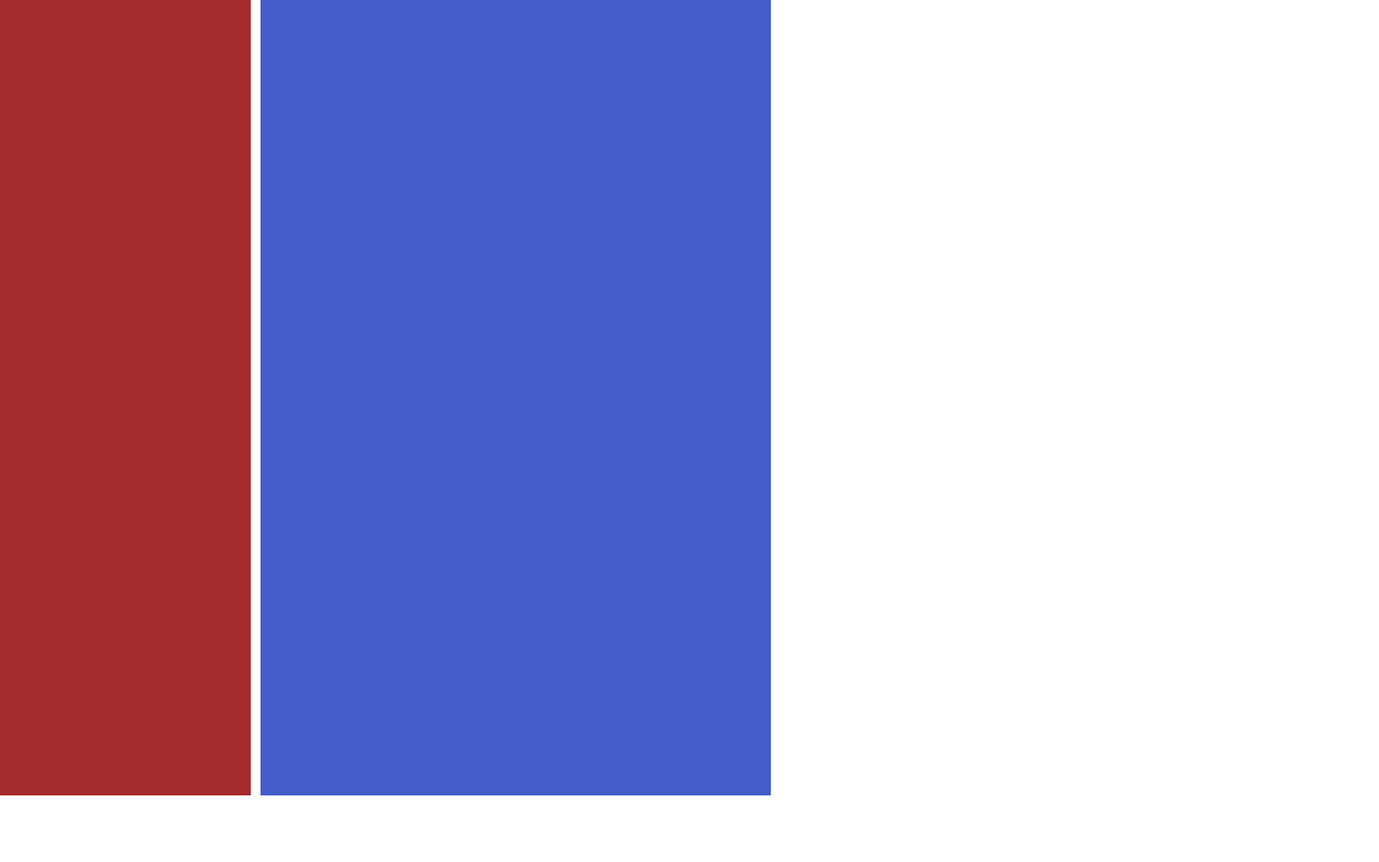
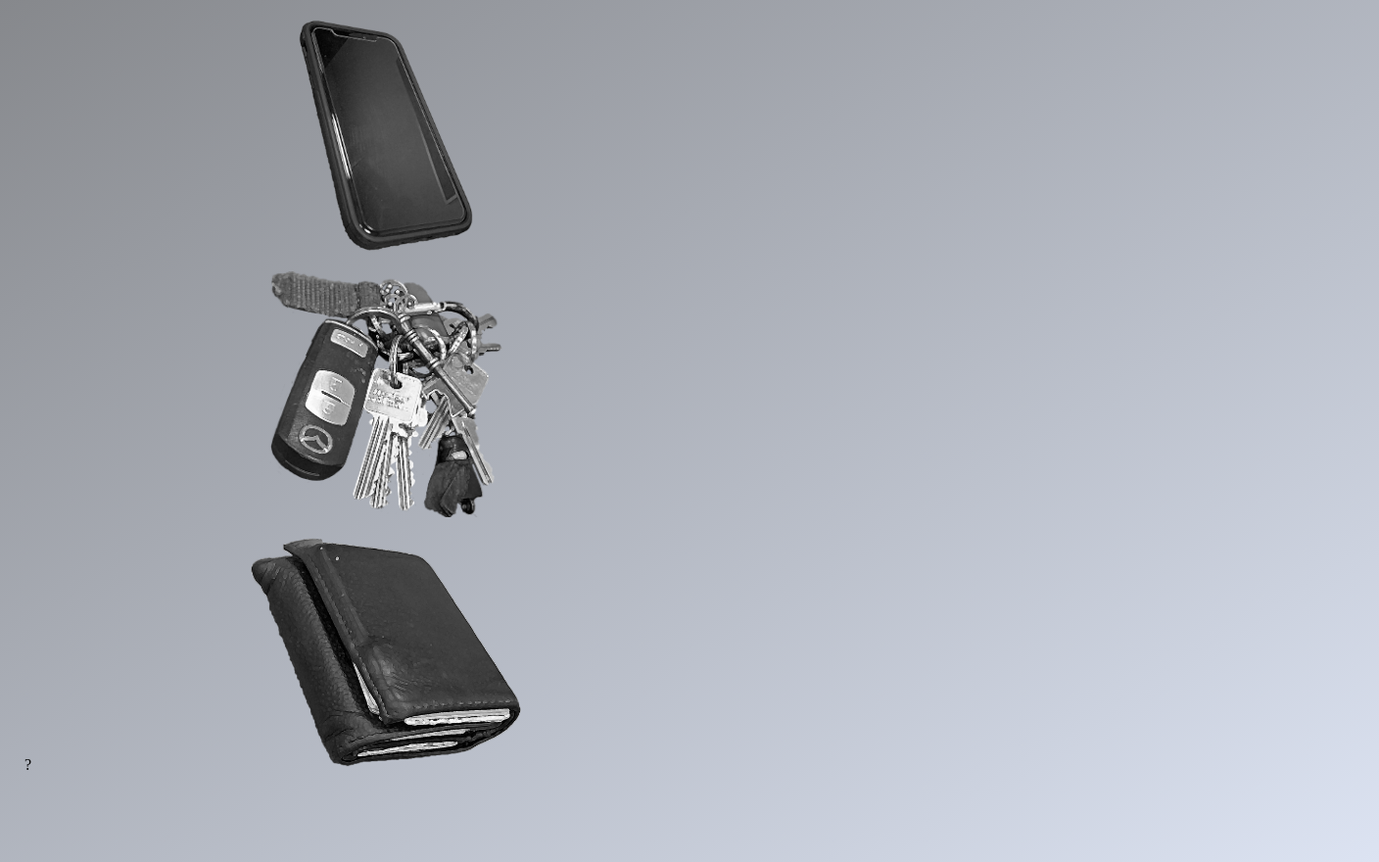
Before and after one commit to lovick/pocketfull, a website: page dev/index.html in a window 1280 px wide. Shown: the whole page at 98% size, 1408 px wide, since content can reach past the window. Before the commit the page ends 812 px from the top, so only its background shows below. Drawn offline with Linux system fonts and the light colour scheme.

Commit message:
Real layout initialized, added a help button as placeholder.

```diff
--- a/dev/index.html
+++ b/dev/index.html
@@ -8,15 +8,16 @@
         <link rel="stylesheet" type="text/css" href="css/styles.css">
     </head>
     <body>
-        <nav>
-            <ul>
-                <li><img src="images/phone500.png" alt="My iPhone" /></li>
-                <li><img src="images/keys500.png" alt="My keys" /></li>
-                <li><img src="images/wallet500.png" alt="My wallet" /></li>
-            </ul>
-        </nav>
         <section>
 
         </section>
+        <img id="phone" src="images/phone500.png" alt="My iPhone" />
+        <img id="keys" src="images/keys500.png" alt="My keys" />
+        <img id="wallet" src="images/wallet500.png" alt="My wallet" />
+        <aside>
+
+        </aside>
+
+        <a id="help">?</a>
     </body>
 </html>
--- a/dev/scss/styles.scss
+++ b/dev/scss/styles.scss
@@ -8,56 +8,59 @@
 
 
 html {
-    height: 100%;
+    /* I'm not going to pretend this makes sense.
+       This combined with the width and height at 90%
+       in the body tag, makes it so that the
+       background fills consistently. Somehow. */
+    height: 110%;
+    width: 110%;
+    overflow: hidden;
 }
 
 body {
     /* Defaulting to Mobile CSS.
        This also sets the overall container for
        the page to use CSS Grid. */
+    width: 90%;
     max-width: 768px;
-    height: 100%;
+    height: 90%;
     display: grid;
-    grid-template-columns: repeat(3, 33.3%);
+    grid-template-columns: 10% 80% 10%;
     grid-gap: 10px;
     grid-auto-rows: minmax(33%, auto);
-    div {
-        background-color: orange;
-    }
+    background: linear-gradient(to bottom right, #86888c, #dce3f2) no-repeat;
 }
 
-nav {
-    grid-column: 1;
-    grid-row: 1 / 4;
-    background-color: rgb(165, 44, 44);
+img {
+    margin: auto;
+    padding: 5px;
+    grid-column: 2;
+    max-height: 100%;
+}
+#phone {
+    grid-row: 1;
+    padding-top: 20px;
+}
+#keys {
+    grid-row: 2;
+}
+#wallet {
+    grid-row: 3;
+    padding-bottom: 20px;
 }
 
-ul {
-    list-style-type: none;
-    padding: 0;
-    margin: 0;
-    height: 100%;
-    width: 100%;
-    li {
-        display: inline-block;
-        position: relative;
-        height: 33.3%;
-        img {
-            position: absolute;
-            top: 50%;
-            display: block;
-            margin: auto;
-            margin-top: 10%;
-            margin-bottom: 10%;
-            padding: auto;
-            width: 80%;
-            height: 100%;
-        }
-    }
+aside {
+    grid-column: 3;
+    grid-row: 1 / 4;
 }
 
 section {
-    grid-column: 2 / 4;
+    grid-column: 1;
     grid-row: 1 / 4;
-    background-color: #445dcb;
 }
+
+#help {
+    position: absolute;
+    bottom: 10px;
+    left: 25px;
+}
--- a/package.json
+++ b/package.json
@@ -19,6 +19,7 @@
   "devDependencies": {
     "browser-sync": "^2.23.6",
     "gulp": "^3.9.1",
-    "gulp-sass": "^3.1.0"
+    "gulp-sass": "^3.1.0",
+    "jshint": "^2.9.5"
   }
 }
```
Also changed, not shown: dev/css/styles.css.
